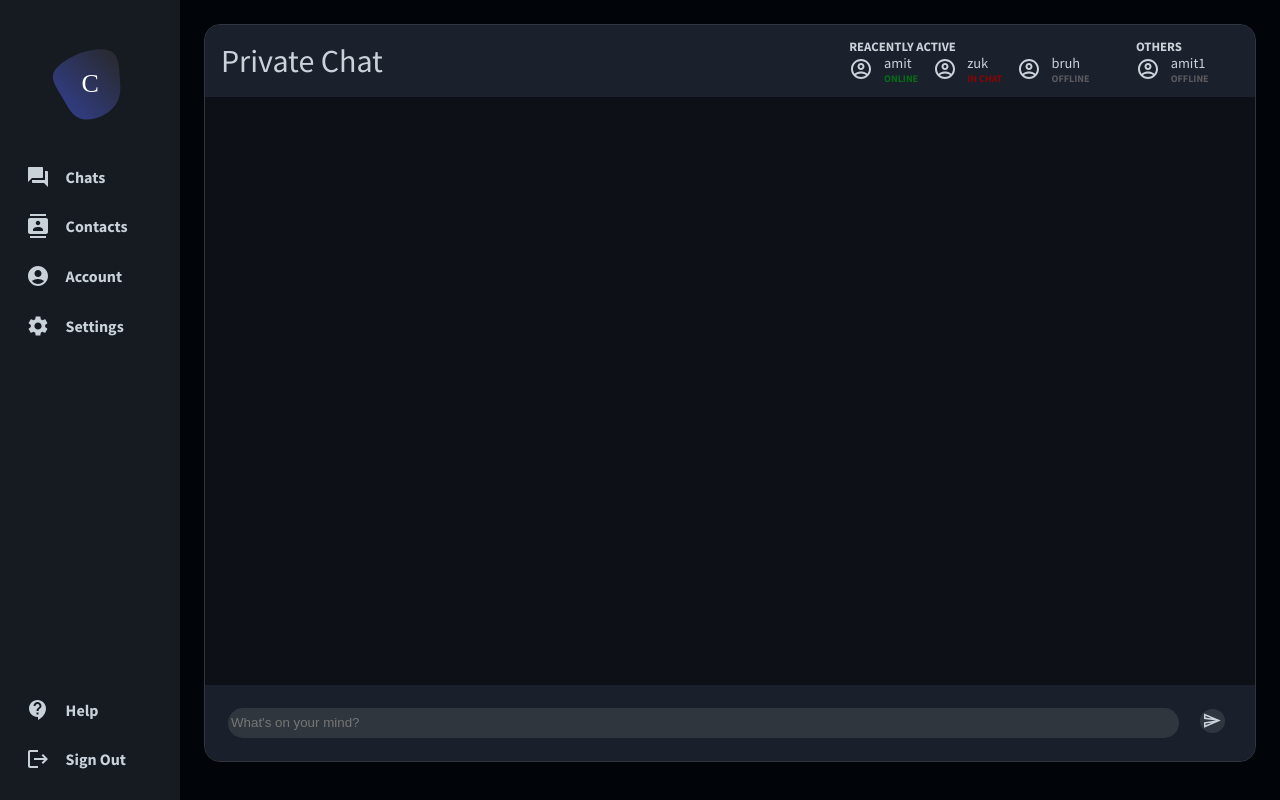
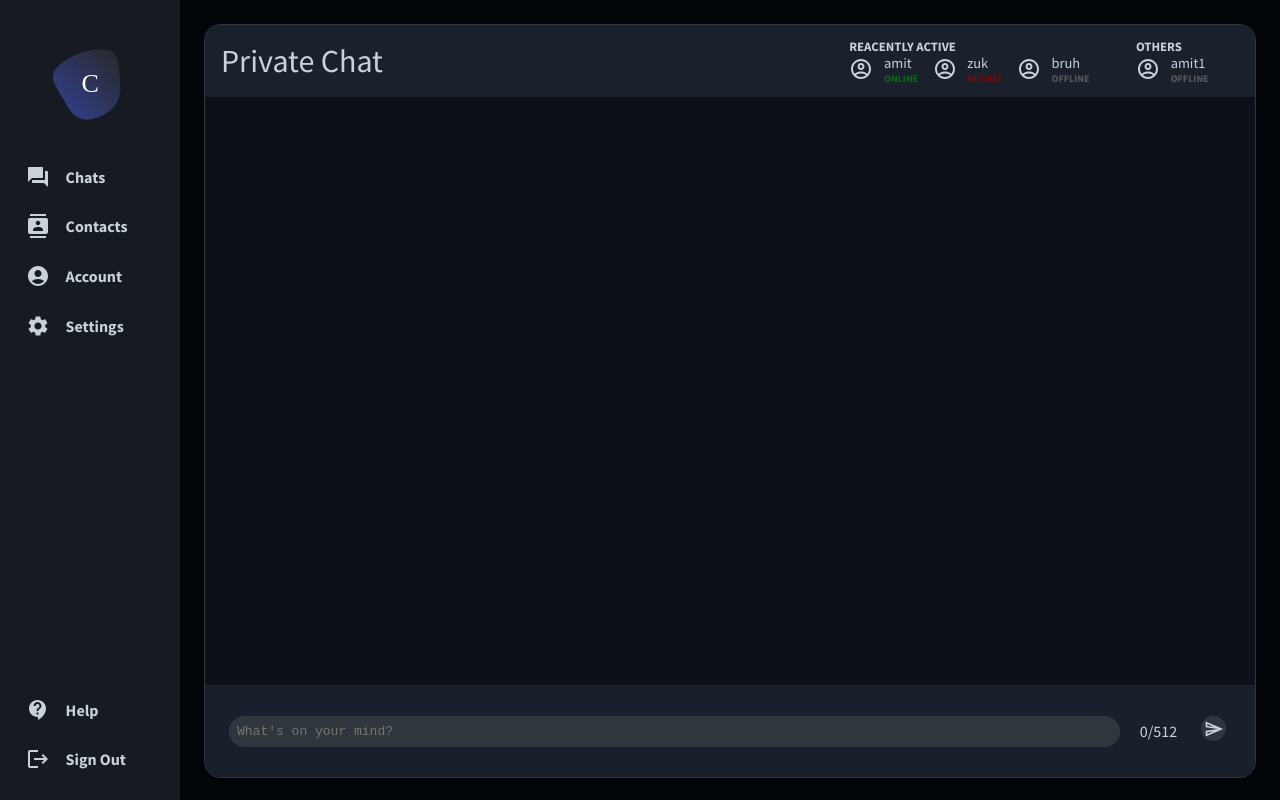
Before and after one commit to ZukLevinson/ChattingApp, a React (Create React App) app in the folder frontend/: page / in a window 1280 px wide. Built offline with nearby package versions, Linux system fonts and the light colour scheme; no server answers.

Commit message:
fix(Chat): small fixes

```diff
--- a/frontend/src/components/Chat/index.module.css
+++ b/frontend/src/components/Chat/index.module.css
@@ -1,7 +1,7 @@
 .container {
   flex: 1;
   width: calc(100% - var(--card-margin) * 2);
-  height: calc(100% - 4em);
+  height: calc(100% - var(--card-margin) * 2);
   background-color: var(--secondary-background);
   margin: var(--card-margin);
   border-radius: 1em;
@@ -65,22 +65,59 @@
 }
 
 .footer {
-  height: 6%;
-  min-height: 30px;
+  height: fit-content;
+  max-height: 100px;
+  min-height: 60px;
   width: calc(100% - var(--card-padding) * 2);
   padding: var(--card-padding);
   background-color: var(--secondary-active-background);
   display: flex;
   flex-direction: row;
   justify-content: space-between;
+  align-items: center;
 }
 
-.footer > input {
+.texter {
   width: 100%;
+  height: fit-content;
   background-color: var(--card-border);
   border: 0;
-  padding: 0.25em;
+  /* padding: 0.5em; */
   margin: 0.5em;
-  border-radius: 2em;
+  border-radius: 1em;
+  display: flex;
+  padding: 0.5em;
+}
+
+.texter > textarea {
+  width: 100%;
+  height: 100%;
+  background: none;
+  border: none;
   color: var(--primary-text-color);
+  outline-style: none;
+  font-size: 1em;
+  resize: none;
+  padding: 0;
 }
+
+.texter > textarea::-webkit-scrollbar,
+.content::-webkit-scrollbar {
+  width: 4px;
+}
+
+.texter > textarea::-webkit-scrollbar-track,
+.content::-webkit-scrollbar-track {
+  box-shadow: inset 0 0 6px rgba(0, 0, 0, 0.3);
+  -webkit-box-shadow: inset 0 0 6px rgba(0, 0, 0, 0.3);
+}
+
+.texter > textarea::-webkit-scrollbar-thumb,
+.content::-webkit-scrollbar-thumb {
+  background-color: var(--primary-text-color);
+}
+
+.limit {
+  width: 70px;
+  text-align: center;
+}
--- a/frontend/src/components/Chat/index.tsx
+++ b/frontend/src/components/Chat/index.tsx
@@ -5,7 +5,7 @@ import UserProfileBadge, {
 } from "../UserProfileBadge";
 import IconButton from "../IconButton";
 import { ReactComponent as SendIcon } from "../../assets/icons/send_black_24dp.svg";
-import { useEffect, useState } from "react";
+import { useEffect, useRef, useState } from "react";
 import { w3cwebsocket as W3CWebsocket } from "websocket";
 import Message from "../Message";
 
@@ -39,6 +39,7 @@ export default function Chat(props: Props) {
   let [currentMessage, setCurrentMessage] = useState("");
   let [messages, setMessages] = useState([] as JSX.Element[]);
   let [uniqueId, setUniqueId] = useState("" + Date.now());
+  let textArea = useRef<any>();
 
   const sendMessage = () => {
     client.send(
@@ -66,7 +67,14 @@ export default function Chat(props: Props) {
 
       setMessages(updatedMessages);
     };
+
+    textArea.current?.focus(); // Focus on text box
   }, []);
+
+  const handleKeyDownTextArea = (e: any, limit: number) => {
+    e.target.style.height = "inherit";
+    e.target.style.height = `${Math.min(e.target.scrollHeight, limit)}px`;
+  };
 
   return (
     <div className={styles.container}>
@@ -98,18 +106,34 @@ export default function Chat(props: Props) {
         </div>
       </div>
       <div className={styles.content} id="chat">
-        {/* <span>hi im the chat</span> */}
         {messages}
       </div>
-      <div className={styles.footer}>
+      <form className={styles.footer}>
+        <div className={styles.texter}>
+          <textarea
+            // type="text"
+            value={currentMessage}
+            onChange={(e) => setCurrentMessage(e.target.value)}
+            placeholder="What's on your mind?"
+            onKeyPress={(e) => {
+              console.log(e.code === "Enter");
+              e.code === "Enter" && sendMessage();
+            }}
+            onKeyDown={(e) => handleKeyDownTextArea(e, 50)}
+            ref={textArea}
+            rows={1}
+          />
+        </div>
+        <div className={styles.limit}>
+          <span>{currentMessage.length}/512</span>
+        </div>
+
+        <IconButton icon={SendIcon} text={"send"} onPress={sendMessage} />
         <input
-          type="text"
-          value={currentMessage}
-          onChange={(e) => setCurrentMessage(e.target.value)}
-          placeholder="What's on your mind?"
+          type="submit"
+          style={{ visibility: "hidden", display: "none" }}
         />
-        <IconButton icon={SendIcon} text={"send"} onPress={sendMessage} />
-      </div>
+      </form>
     </div>
   );
 }
```
